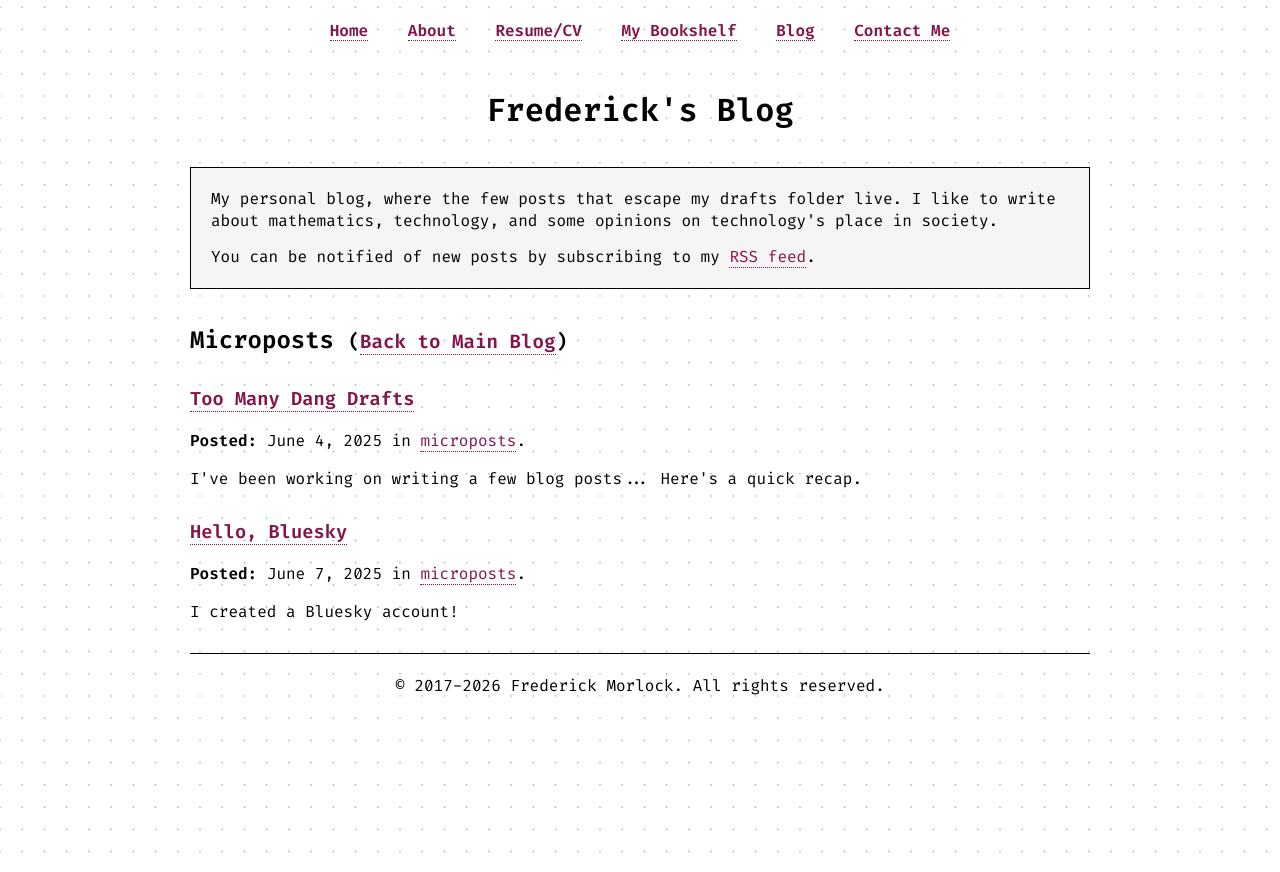
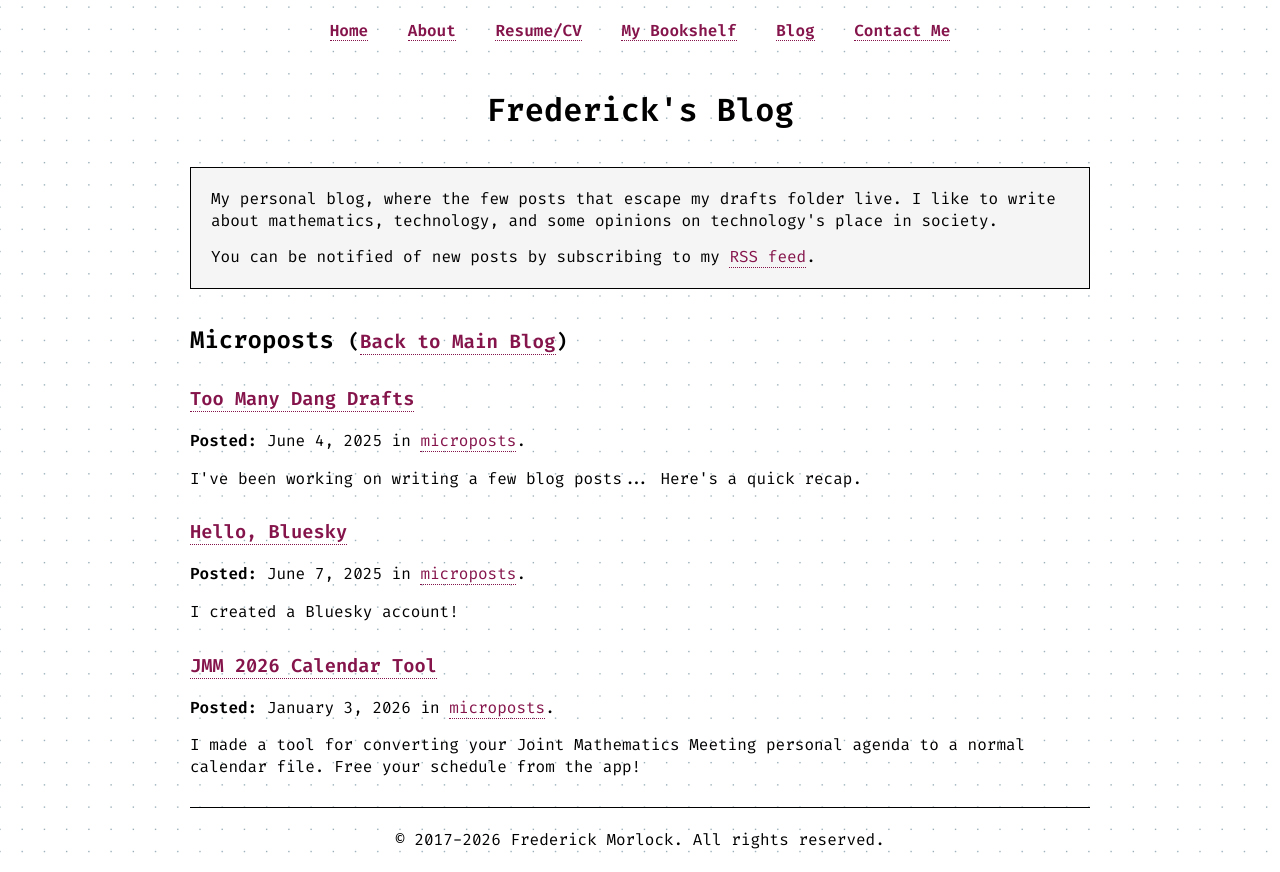
Before and after one commit to FrederickGeek8/freddy.us, a Jekyll site: the page built from blog/micros/index.html, in a window 1280 px wide, cut to the strip 104-976 px from the top of the page. Built offline with Jekyll 4.4.1, drawn with Linux system fonts in a browser that asks for light colours.

Commit message:
Add "JMM 2026 Calendar Tool" announcement

```diff
--- a/_data/news.yml
+++ b/_data/news.yml
@@ -1,5 +1,5 @@
 - date: 2026-01-05
-  text: "**I will be attending the AMS [Joint Mathematics Meeting](https://jointmathematicsmeetings.org/jmm){:target='_blank'} in Washington DC from Jan. 3rd - Jan. 8th. It would be great to see some friendly faces there, so please [reach out](/contact/) and we can connect in-person!**"
+  text: "**I will be attending the AMS [Joint Mathematics Meeting](https://jointmathematicsmeetings.org/jmm){:target='_blank'} in Washington DC from Jan. 3rd - Jan. 8th. It would be great to see some friendly faces there, so please [reach out](/contact/) and we can connect in-person!** I also [made a tool for adding your personal conference schedule to your calendar app](/blog/micros/jmm-cal-app/)."
 
 - date: 2025-12-31
   text: "I have added an [\"AI Use Policy\" section to my \"About\" page](/about/#aside-my-ai-use-policy) to discuss why I _do not_ use LLMs in my work."
--- /dev/null
+++ b/_microposts/2026-01-03-jmm-cal-app.md
@@ -0,0 +1,18 @@
+---
+layout: post
+title: JMM 2026 Calendar Tool
+date: 2026-01-03 14:50:00 -0500
+category: microposts
+description: I made a tool for converting your Joint Mathematics Meeting personal agenda to a normal calendar file. Free your schedule from the app!
+post_id: jmm-cal-app
+---
+
+Attending the 2026 Joint Mathematics Meeting this week? I created an in-browser tool to convert the personal agenda you designed in the JMM mobile app to a iCal calendar format. You can import the resulting file into Google Calendar, Apple Calendar, and more!
+
+Check it out here: [jmmcal.freddy.us](https://jmmcal.freddy.us/)
+
+It's a quick and dirty website, but I thought I'd share anyways! Hopefully it helps someone other than myself.
+
+---
+
+This was also posted on my [Mastodon](https://social.nerd.net/@fooderick/115827578489747498) and [Bluesky](https://bsky.app/profile/freddy.us/post/3mbhstdlly22f) accounts.
```
